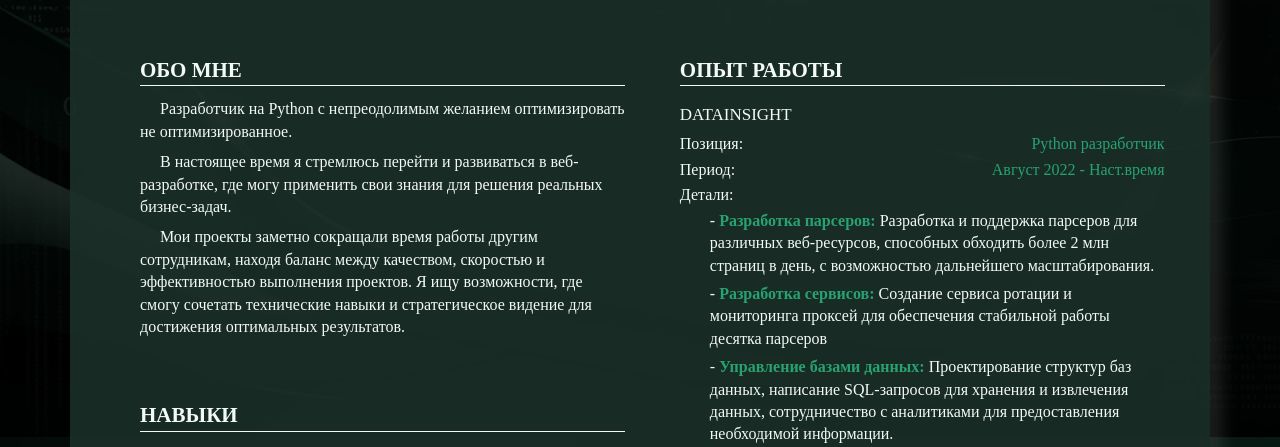
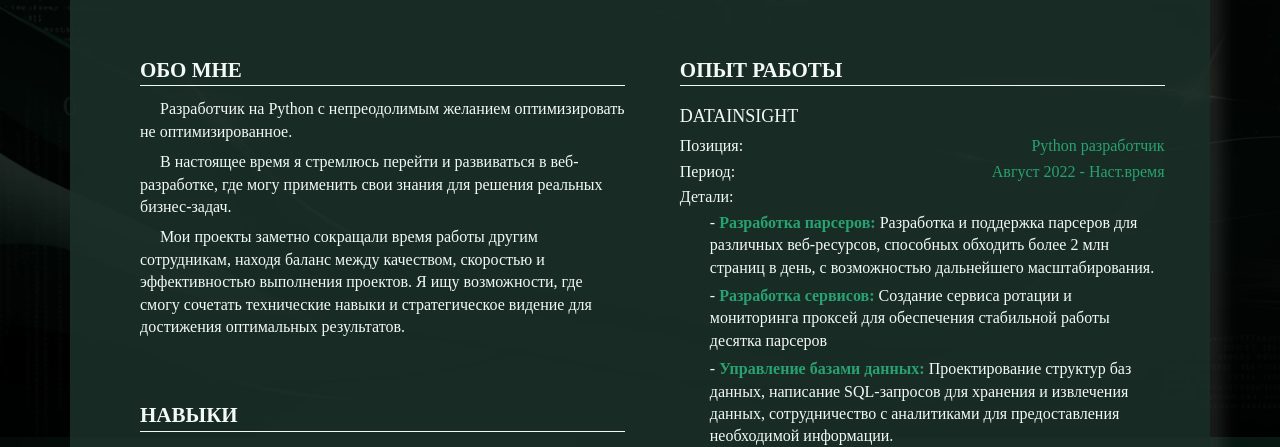
Before and after one commit to mangustik228/cv, a plain HTML site: page index.html in a window 1280 px wide. Shown: the part 363-810 px from the top of the page. Drawn offline with Linux system fonts and the light colour scheme.

Commit message:
resize h4

```diff
--- a/sass/_main.sass
+++ b/sass/_main.sass
@@ -28,7 +28,7 @@
     @media screen and ( max-width: 460px )
         width: 97%
     & h4
-        font-size: 1.7rem
+        font-size: 1.8rem
         color: $white_font_color
         text-transform: uppercase
         line-height: 2
```
Also changed, not shown: style.css.
